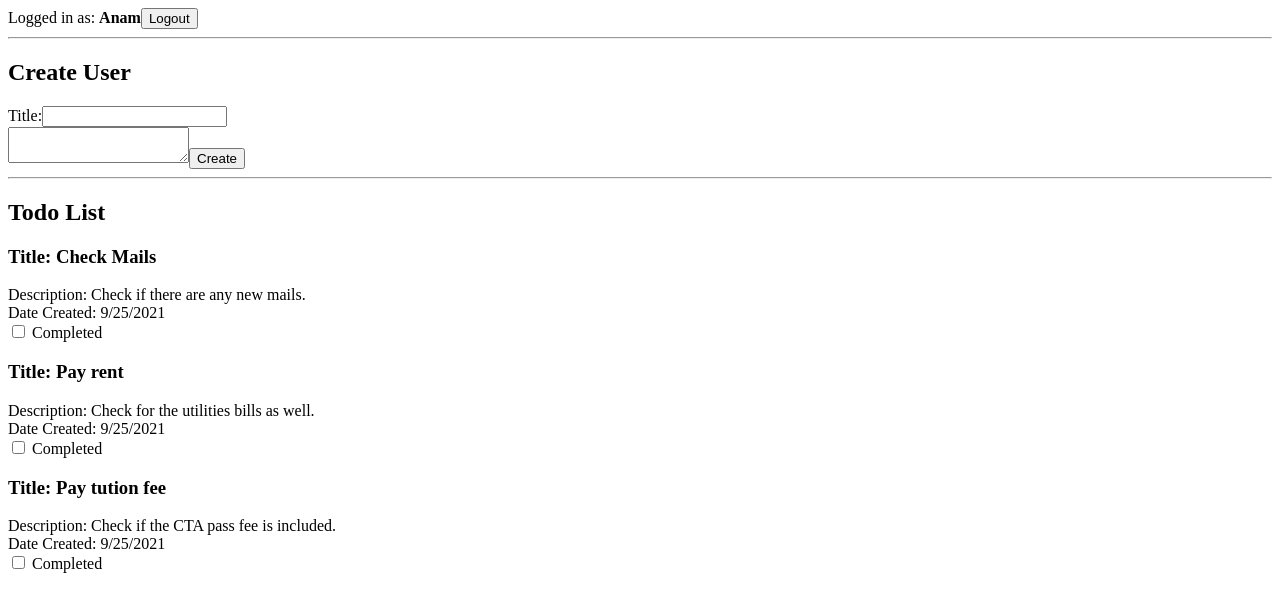
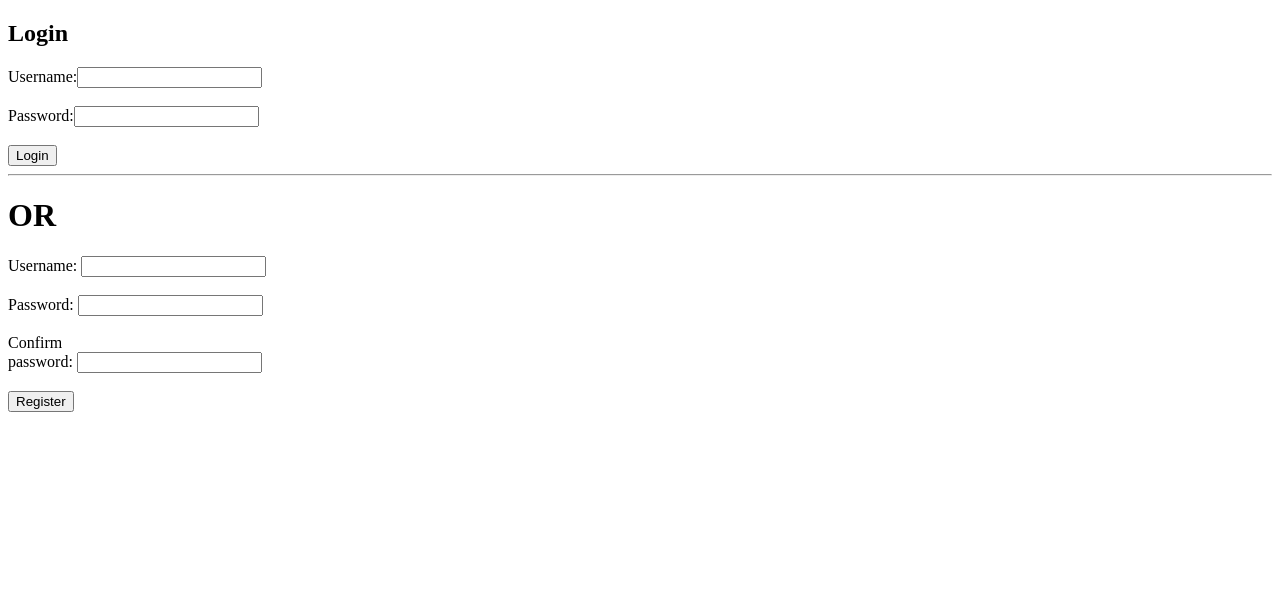
Before and after one commit to ashaik16/CSC436, a React (Create React App) app in the folder todoapp/: page / in a window 1280 px wide. Shown: the top 612 px of the page. Built offline with nearby package versions, Linux system fonts and the light colour scheme.

Commit message:
Final Code for Homework 2

```diff
--- a/todoapp/src/App.js
+++ b/todoapp/src/App.js
@@ -1,42 +1,32 @@
+import Login from "./User/Login";
+import { useState } from "react";
 import UserBar from "./User/UserBar";
-import CreateTodo from "./Todo/CreateTodo";
-import TodoList from "./Todo/TodoList";
-import { useState } from "react";
+import Register from "./User/Register";
+
 function App() {
-  const dummyTodoList = [
-    {
-      id: Math.random(),
-      title: "Check Mails",
-      description: "Check if there are any new mails.",
-      dateCreated: new Date().toLocaleDateString(),
-    },
-    {
-      id: Math.random(),
-      title: "Pay rent",
-      description: "Check for the utilities bills as well.",
-      dateCreated: new Date().toLocaleDateString(),
-    },
-    {
-      id: Math.random(),
-      title: "Pay tution fee",
-      description: "Check if the CTA pass fee is included.",
-      dateCreated: new Date().toLocaleDateString(),
-    },
-  ];
-  const [todoList, setTodoList] = useState(dummyTodoList);
-  const user = "Anam";
-  function onSubmitHandler(createdTodoObject) {
-    setTodoList((previousTodoList) => {
-      return [createdTodoObject, ...previousTodoList];
-    });
+  const [userName, setUserName] = useState("");
+
+  function loginHandler(userCredentialDetails) {
+    setUserName(userCredentialDetails.userName);
+    console.log(userName);
   }
+
+  function logOutHandler(isUserLoggedOut) {
+    if (isUserLoggedOut) setUserName("");
+  }
+
   return (
     <div>
-      <UserBar user={user} />
-      <hr />
-      <CreateTodo user={user} onSubmit={onSubmitHandler} />
-      <hr />
-      <TodoList todoList={todoList} />
+      {!userName && (
+        <div>
+          <h2>Login</h2>
+          <Login loginHandler={loginHandler} />
+          <hr />
+          <h1>OR</h1>
+          <Register registrationHandler={loginHandler} />
+        </div>
+      )}
+      <UserBar userName={userName} onLogOut={logOutHandler} />
     </div>
   );
 }
--- a/todoapp/src/Todo/CreateTodo.js
+++ b/todoapp/src/Todo/CreateTodo.js
@@ -15,10 +15,14 @@ export default function CreateTodo(props) {
 
     console.log(createTodoJson);
     props.onSubmit(createTodoJson);
+    setTitle("");
+    setDescription("");
   }
+
   function titleHandler(event) {
     setTitle(event.target.value);
   }
+
   function descriptionHandler(event) {
     setDescription(event.target.value);
   }
@@ -26,10 +30,14 @@ export default function CreateTodo(props) {
   return (
     <form onSubmit={handleOnSubmit}>
       <div>
-        <h2>Create User</h2>
+        <h2>
+          <u>Create Todo Task</u>
+        </h2>
       </div>
       <div>
-        <label htmlFor="title">Title:</label>
+        <label htmlFor="title">
+          <b> Title: &nbsp; &nbsp; &nbsp; &nbsp; &nbsp;</b>
+        </label>
         <input
           type="text"
           name="title"
@@ -39,14 +47,22 @@ export default function CreateTodo(props) {
           required
         />
       </div>
-
+      <br />
+      <div>
+        <label htmlFor="description">
+          <b>Description: </b>
+        </label>
         <textarea
           name="description"
           id="description"
           onChange={descriptionHandler}
           value={description}
         />
+      </div>
+      <br />
+      <div>
         <input type="submit" value="Create" />
+      </div>
     </form>
   );
 }
--- /dev/null
+++ b/todoapp/src/Todo/DummyTodoList.js
@@ -0,0 +1,20 @@
+export const dummyTodoList = [
+  {
+    id: Math.random(),
+    title: "Check Mails",
+    description: "Check if there are any new mails.",
+    dateCreated: new Date().toLocaleDateString(),
+  },
+  {
+    id: Math.random(),
+    title: "Pay rent",
+    description: "Check for the utilities bills as well.",
+    dateCreated: new Date().toLocaleDateString(),
+  },
+  {
+    id: Math.random(),
+    title: "Pay tution fee",
+    description: "Check if the CTA pass fee is included.",
+    dateCreated: new Date().toLocaleDateString(),
+  },
+];
--- a/todoapp/src/Todo/Todo.js
+++ b/todoapp/src/Todo/Todo.js
@@ -17,7 +17,11 @@ export default function Todo({ title, description, dateCreated }) {
       <h3>{`Title: ${title}`}</h3>
       <div>{`Description: ${description}`}</div>
       <div>{`Date Created: ${dateCreated}`}</div>
+
       <div>
+        {isCompleted && <label> Status :</label>}
+        <label htmlFor="completed"> Task Completed</label>
+        {!isCompleted && (
           <input
             type="checkbox"
             id="completed"
@@ -25,10 +29,13 @@ export default function Todo({ title, description, dateCreated }) {
             onChange={handleCompletedTodo}
             value={isCompleted}
           />
-        <label htmlFor="completed"> Completed</label>
+        )}
       </div>
+
       <div>
         {isCompleted && (
+          <div>
+            <label> Completed On :</label>
             <input
               type="text"
               name="dateCreated"
@@ -36,6 +43,7 @@ export default function Todo({ title, description, dateCreated }) {
               value={dateCompleted}
               disabled={true}
             />
+          </div>
         )}
       </div>
     </div>
--- a/todoapp/src/Todo/TodoList.js
+++ b/todoapp/src/Todo/TodoList.js
@@ -4,7 +4,10 @@ import Todo from "./Todo";
 export default function TodoList({ todoList = [] }) {
   return (
     <div>
-      <h2>Todo List</h2>
+      <h2>
+        <u>Todo List</u>
+      </h2>
+
       {todoList.map((todoItem) => (
         <Todo
           key={todoItem.id}
--- a/todoapp/src/User/Login.js
+++ b/todoapp/src/User/Login.js
@@ -1,13 +1,52 @@
-import React from "react";
-import Register from "./Register";
+import React, { useState } from "react";
 
-export default function Login() {
+export default function Login(props) {
+  const [userName, setUserName] = useState("");
+  const [password, setPassword] = useState("");
+
+  function handleUserName(event) {
+    setUserName(event.target.value);
+  }
+
+  function handlePassword(event) {
+    setPassword(event.target.value);
+  }
+
+  function loginHandler(event) {
+    event.preventDefault();
+    const loginCredintials = {
+      userName: userName,
+      password: password,
+    };
+
+    props.loginHandler(loginCredintials);
+  }
   return (
-    <form onSubmit={(e) => e.preventDefault()}>
-      <label htmlFor="login-username">Username:</label>
-      <input type="text" name="login-username" id="login-username" />
-      <label htmlFor="login-password">Password:</label>
-      <input type="password" name="login-password" id="login-password" />
+    <form onSubmit={loginHandler}>
+      <div>
+        <label htmlFor="login-username">Username:</label>
+        <input
+          type="text"
+          name="login-username"
+          id="login-username"
+          onChange={handleUserName}
+          required
+        />
+      </div>
+      <br />
+
+      <div>
+        <label htmlFor="login-password">Password:</label>
+        <input
+          type="password"
+          name="login-password"
+          id="login-password"
+          onChange={handlePassword}
+          required
+        />
+      </div>
+      <br />
+
       <input type="submit" value="Login" />
     </form>
   );
--- a/todoapp/src/User/Logout.js
+++ b/todoapp/src/User/Logout.js
@@ -1,9 +1,13 @@
 import React from "react";
 
-export default function Logout({ user }) {
+export default function Logout(props) {
+  function logOutHandler(event) {
+    event.preventDefault();
+    props.onLogOut(true);
+  }
   return (
-    <form onSubmit={(e) => e.preventDefault()}>
-      Logged in as: <b>{user}</b>
+    <form onSubmit={logOutHandler}>
+      Logged in as: <b> {props.userName}</b>&nbsp;
       <input type="submit" value="Logout" />
     </form>
   );
--- a/todoapp/src/User/Register.js
+++ b/todoapp/src/User/Register.js
@@ -1,18 +1,76 @@
-import React from "react";
+import React, { useState } from "react";
 
-export default function Register() {
+export default function Register(props) {
+  const [userName, setUserName] = useState("");
+  const [password, setPassword] = useState("");
+
+  function handleUserName(event) {
+    setUserName(event.target.value);
+  }
+
+  function handlePassword(event) {
+    setPassword(event.target.value);
+  }
+  function handleConfirmPassword(event) {
+    if (password != event.target.value) {
+      event.target.setCustomValidity(
+        "Password and Confirm Password must be same"
+      );
+    } else {
+      event.target.setCustomValidity("");
+    }
+  }
+  function registerHandler(event) {
+    event.preventDefault();
+    const userCredintials = {
+      userName: userName,
+      password: password,
+    };
+
+    props.registrationHandler(userCredintials);
+  }
+
   return (
-    <form onSubmit={(e) => e.preventDefault()}>
-      <label htmlFor="register-username">Username:</label>
-      <input type="text" name="register-username" id="register-username" />
-      <label htmlFor="register-password">Password:</label>
-      <input type="password" name="register-password" id="register-password" />
-      <label htmlFor="register-password-repeat">Repeat password:</label>
-      <input
-        type="password"
-        name="register-password-repeat"
-        id="register-password-repeat"
-      />
+    <form onSubmit={registerHandler}>
+      <div>
+        <label htmlFor="register-username">Username: </label>
+        <input
+          type="text"
+          name="register-username"
+          id="register-username"
+          onChange={handleUserName}
+          required
+        />
+      </div>
+      <br />
+
+      <div>
+        <label htmlFor="register-password">Password: </label>
+        <input
+          type="password"
+          name="register-password"
+          id="register-password"
+          onChange={handlePassword}
+          required
+        />
+      </div>
+      <br />
+
+      <div>
+        <label htmlFor="register-password-repeat">
+          Confirm <br />
+          password:
+        </label>{" "}
+        <input
+          type="password"
+          name="register-password-repeat"
+          id="register-password-repeat"
+          required
+          onChange={handleConfirmPassword}
+        />
+      </div>
+      <br />
+
       <input type="submit" value="Register" />
     </form>
   );
--- a/todoapp/src/User/UserBar.js
+++ b/todoapp/src/User/UserBar.js
@@ -1,21 +1,33 @@
-import React from "react";
-import Login from "./Login";
+import React, { useState } from "react";
 import Logout from "./Logout";
-import Register from "./Register";
+import CreateTodo from "../Todo/CreateTodo";
+import TodoList from "../Todo/TodoList";
+import * as myConstClass from "../Todo/DummyTodoList";
 
-export default function UserBar({ user }) {
-  if (user) {
+export default function UserBar(props) {
+  const [todoList, setTodoList] = useState(myConstClass.dummyTodoList);
+
+  function onSubmitHandler(createdTodoObject) {
+    setTodoList((previousTodoList) => {
+      return [createdTodoObject, ...previousTodoList];
+    });
+  }
+
+  function onLogOutHandler(isUserLoggingOut) {
+    props.onLogOut(isUserLoggingOut);
+  }
+
+  if (props.userName.trim().length !== 0) {
     return (
       <div>
-        <Logout user={user} />
+        <Logout userName={props.userName} onLogOut={onLogOutHandler} />
+        <hr />
+        <CreateTodo userName={props.userName} onSubmit={onSubmitHandler} />
+        <hr />
+        <TodoList todoList={todoList} />
       </div>
     );
   } else {
-    return (
-      <>
-        <Login />
-        <Register />
-      </>
-    );
+    return <></>;
   }
 }
```
Lines whose indentation alone changed are shown as unchanged.
